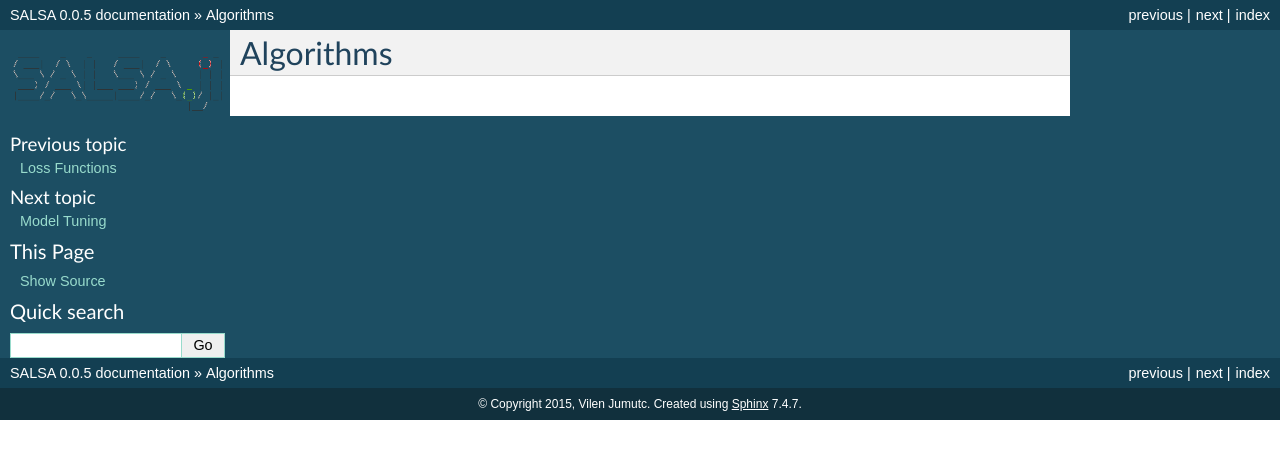
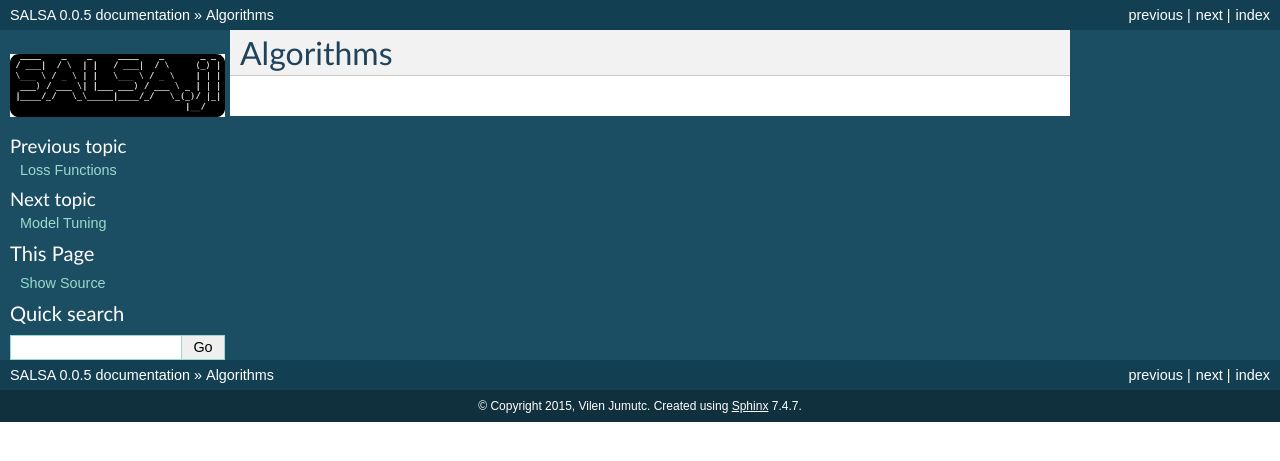
Before and after one commit to jumutc/SALSA.jl, a Sphinx documentation site: the page built from docs/source/algorithms.rst, in a window 1280 px wide. Shown: the top 461 px of the page. Built offline with Sphinx 7.4.7, drawn with Linux system fonts in a browser that asks for light colours; formulas are drawn with MathJax 3.

Commit message:
updating docs

```diff
--- a/docs/source/conf.py
+++ b/docs/source/conf.py
@@ -121,7 +121,7 @@ html_theme = 'default'
 
 # The name of an image file (relative to this directory) to place at the top
 # of the sidebar.
-html_logo = '../logo.png'
+html_logo = '../logo2.png'
 
 # The name of an image file (within the static path) to use as favicon of the
 # docs.  This file should be a Windows icon file (.ico) being 16x16 or 32x32
--- a/docs/source/index.rst
+++ b/docs/source/index.rst
@@ -1,11 +1,9 @@
 .. image:: ../SALSA.png
 	:alt: SALSA.jl
-	:height: 120px
-	:align:	left
+	:height: 80px
 
 .. image:: ../logo.png
 	:alt: SALSA.jl
-	:align:	right
 
 ==================================
 
```
Also changed, not shown: docs/logo2.png (added).
